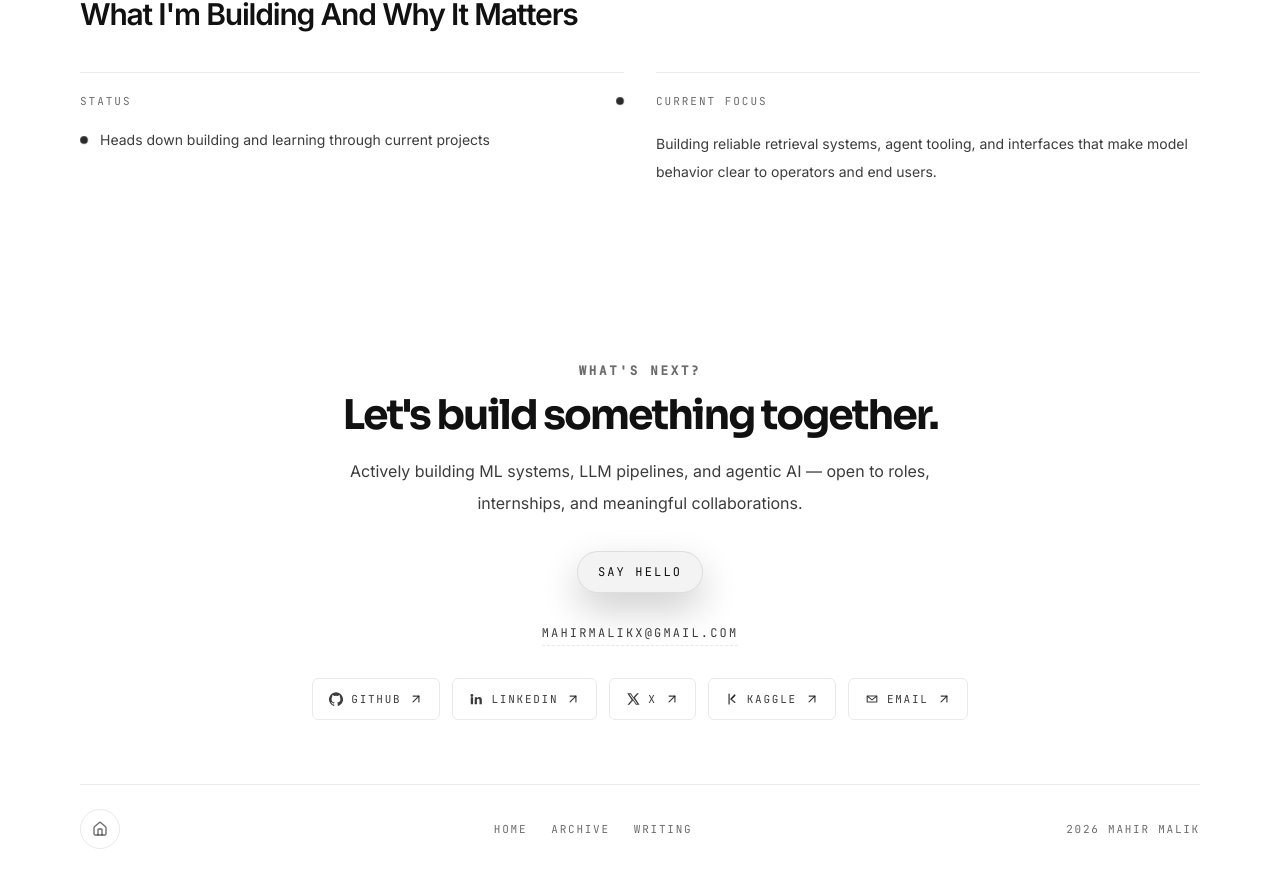
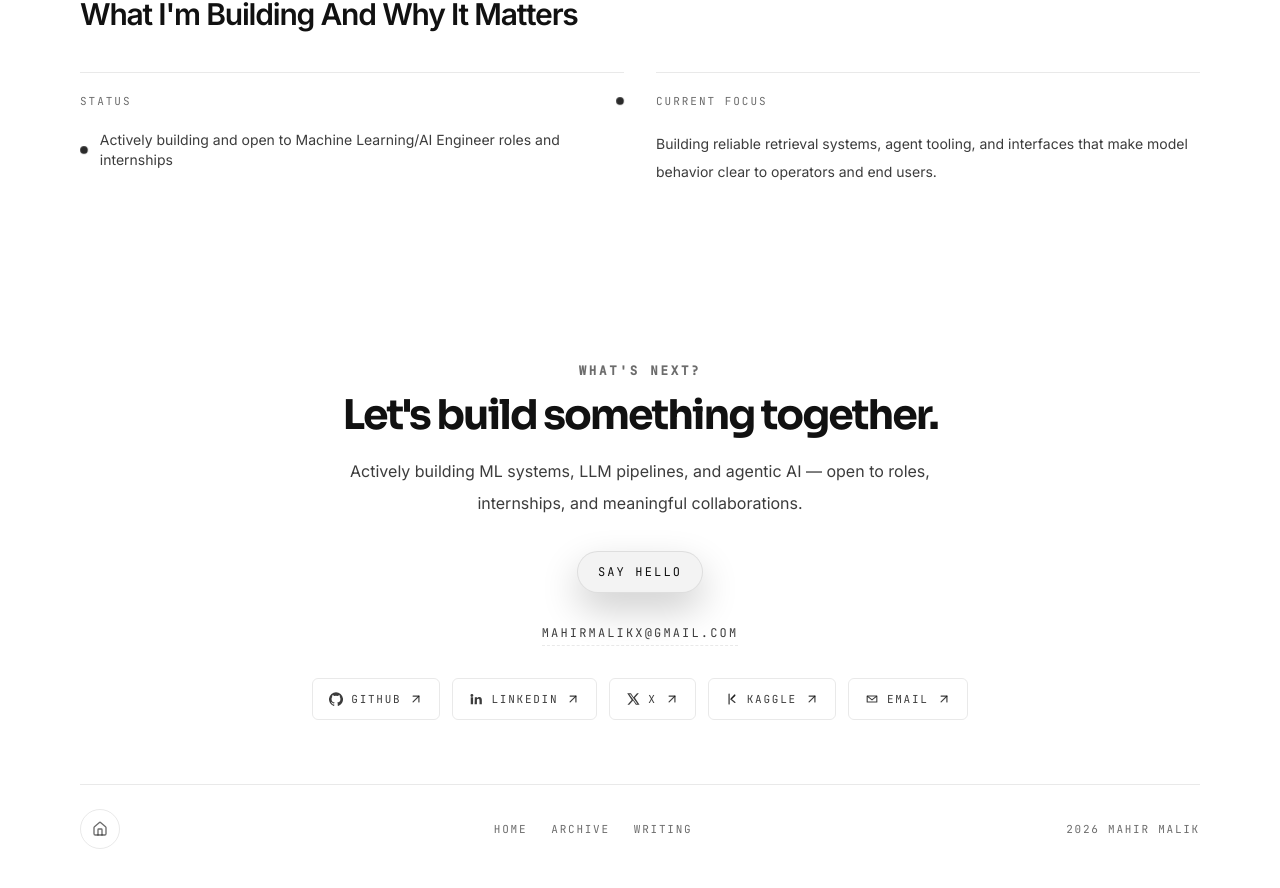
Before and after one commit to mahirmlk/portfolio-mahir, a Next.js app: page / in a window 1280 px wide. Shown: the part 7053-7941 px from the top of the page. Built offline with nearby package versions, Linux system fonts and the light colour scheme.

Commit message:
feat: update SnapshotSection content to reflect current focus on Machine Learning/AI roles

```diff
--- a/components/sections/SnapshotSection.tsx
+++ b/components/sections/SnapshotSection.tsx
@@ -22,7 +22,7 @@ export function SnapshotSection() {
               </div>
               <div className="mt-5 flex items-center gap-3 text-sm text-[var(--fg-muted)]">
                 <span className="h-2 w-2 rounded-full bg-[var(--accent-green)] animate-pulse-dot" />
-                Heads down building and learning through current projects
+                Actively building and open to Machine Learning/AI Engineer roles and internships
               </div>
             </div>
           </Reveal>
```
